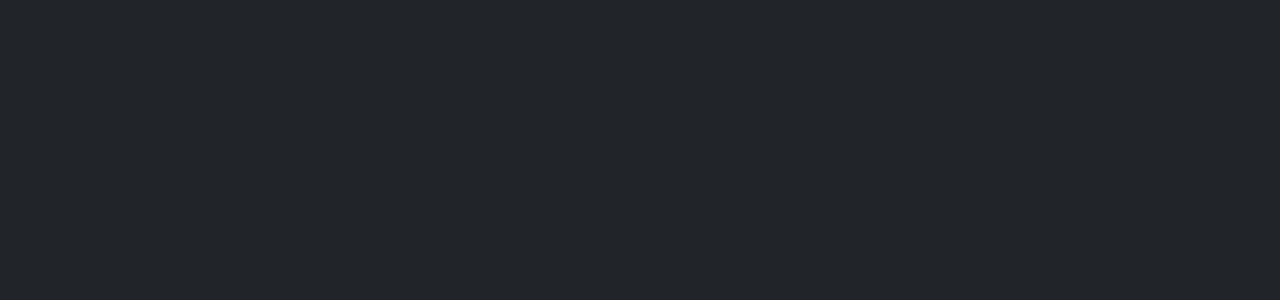
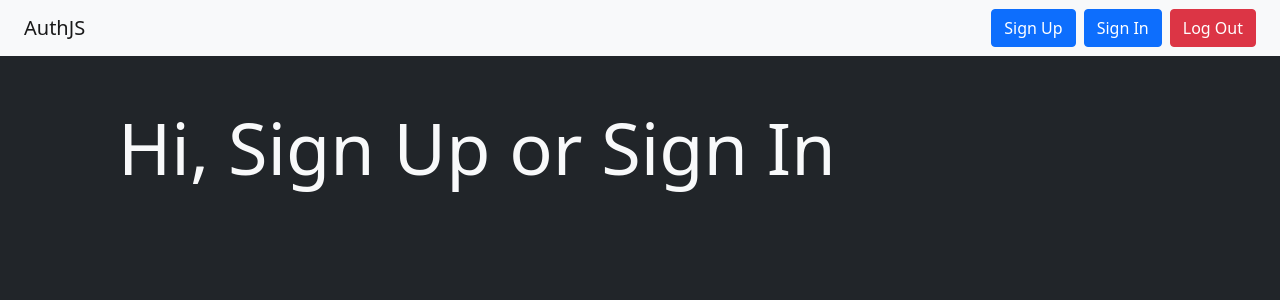
Before and after one commit to ImaneElouazzani/Authentification, a React (Create React App) app: page / in a window 1280 px wide. Shown: the top 300 px of the page. Built offline with nearby package versions, Linux system fonts and the light colour scheme.

Commit message:
creation home, navbar

```diff
--- a/package.json
+++ b/package.json
@@ -9,6 +9,7 @@
     "firebase": "^9.6.7",
     "react": "^17.0.2",
     "react-dom": "^17.0.2",
+    "react-router-dom": "^6.2.1",
     "react-scripts": "5.0.0",
     "web-vitals": "^2.1.4"
   },
--- a/src/App.js
+++ b/src/App.js
@@ -1,11 +1,17 @@
 import "./App.css"
+import {Routes, Route} from "react-router-dom"
+import Home from "./Pages/Home";
+import Navbar from "./Components/Navbar";
 
 function App() {
   return (
-    <div className="App">
-      <h1 className="display-1">Bootstarp !</h1>
-    </div>
-  );
+    <>
+      <Navbar/>
+      <Routes>
+        <Route path="/" element={<Home/>} />
+      </Routes>
+    </>
+    );
 }
 
 export default App;
--- /dev/null
+++ b/src/Components/Navbar.js
@@ -0,0 +1,23 @@
+import React from 'react'
+import { Link } from 'react-router-dom'
+
+export default function Navbar() {
+  return (
+    <nav className='navbar navbar-light bg-light px-4'>
+        <Link to="/" className="navbar-brand">
+            AuthJS
+        </Link>
+        <div>
+            <button className='btn btn-primary'>
+                Sign Up
+            </button>
+            <button className='btn btn-primary ms-2'>
+                Sign In
+            </button>
+            <button className='btn btn-danger ms-2'>
+                Log Out
+            </button>
+        </div>
+    </nav>
+  )
+}
--- /dev/null
+++ b/src/Pages/Home.js
@@ -0,0 +1,11 @@
+import React from 'react'
+
+export default function Home() {
+  return (
+    <div className='container p-5'>
+        <h1 className='display-2 text-light'>
+            Hi, Sign Up or Sign In
+        </h1>
+    </div>
+  )
+}
--- a/src/index.js
+++ b/src/index.js
@@ -1,9 +1,12 @@
 import React from 'react';
 import ReactDOM from 'react-dom';
 import App from './App';
+import {BrowserRouter} from "react-router-dom"
 
 ReactDOM.render(
-    <App />,
+  <BrowserRouter>
+    <App />
+  </BrowserRouter>,
   document.getElementById('root')
 );
 
```
Also changed, not shown: src/Components/SignUpModal.js (added, +9 -0 lines), 1 other file (tests, documents, lock files or other folders).
